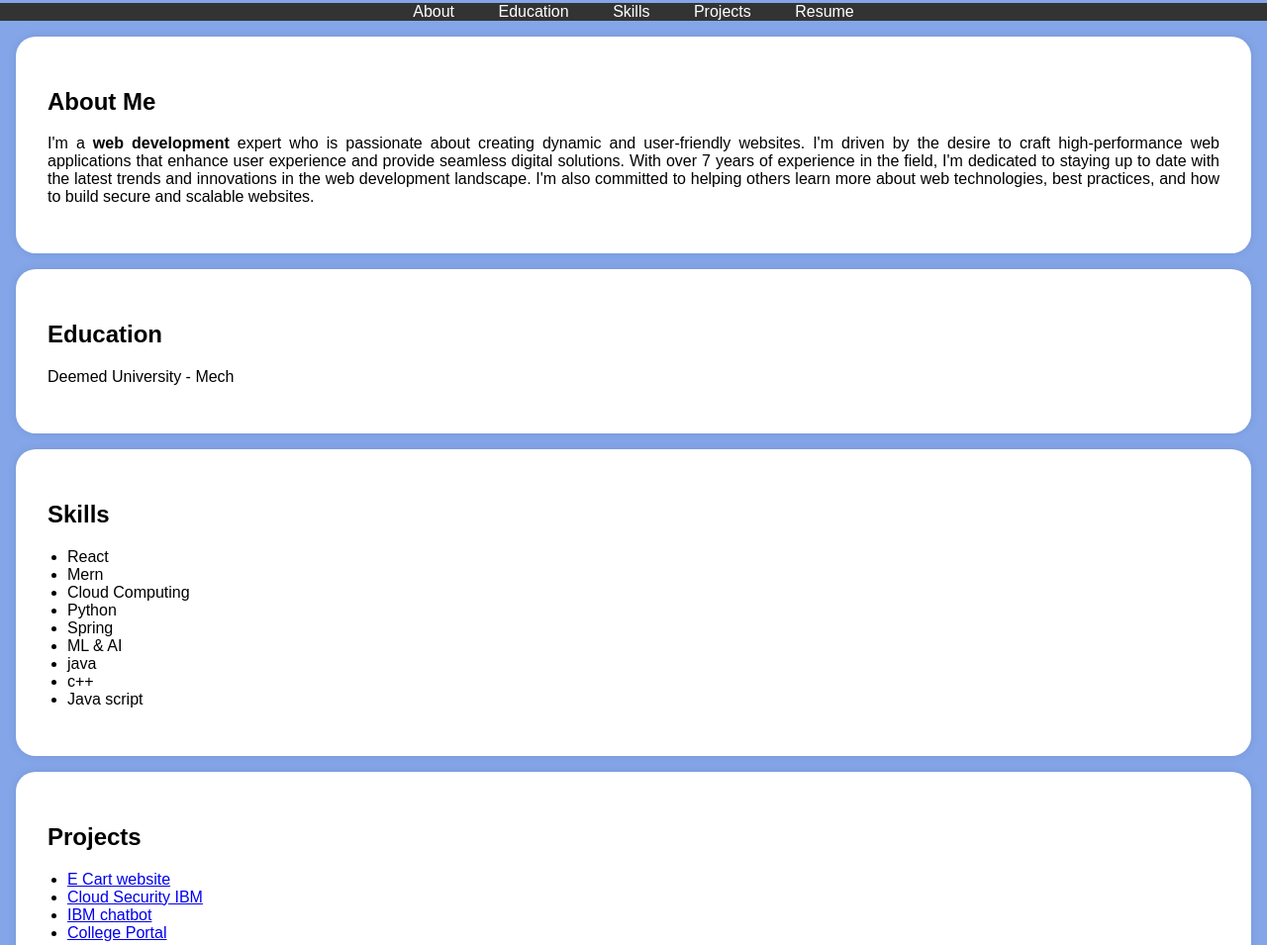
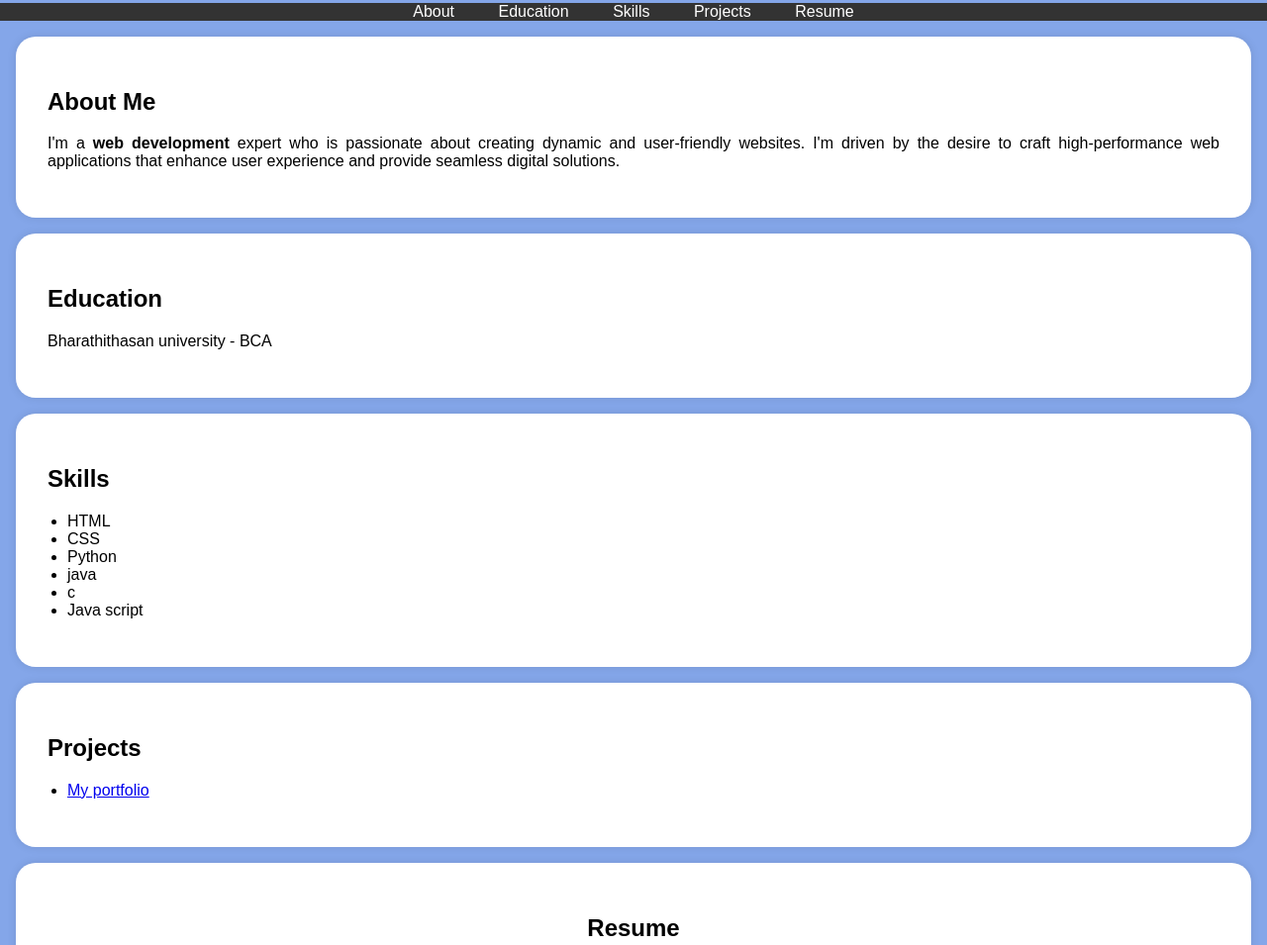
Before and after one commit to asbdu26223052620500112017/Digital-portfolio-, a plain HTML site: page index.html in a window 1280 px wide. Shown: the part 210-1165 px from the top of the page at 99% size. Drawn offline with Linux system fonts and the light colour scheme.

Commit message:
Update index.html

```diff
--- a/index.html
+++ b/index.html
@@ -117,10 +117,7 @@
             <h2>About Me</h2>
             <p>I'm a <b>web development</b> expert who is passionate about creating dynamic and user-friendly websites.
                 I'm driven by the desire to craft high-performance web applications that enhance user experience and provide
-                 seamless digital solutions. With over 7 years of experience in the field, I'm dedicated to staying up to date
-                 with the latest trends and innovations in the
-                 web development landscape. I'm also committed to helping others learn more about web technologies,
-                 best practices, and how to build secure and scalable websites.</p>
+                 seamless digital solutions. </p>
 
         </div>
     </section>
@@ -128,7 +125,7 @@
     <section id="education">
         <div class="section-content">
             <h2>Education</h2>
-            <p>Deemed University  - Mech</p>
+            <p>Bharathithasan university - BCA</p>
 
 
         </div>
@@ -138,14 +135,14 @@
         <div class="section-content">
             <h2>Skills</h2>
             <ul>
-                <li>React</li>
-                <li>Mern</li>
-                <li>Cloud Computing</li>
+
+                <li>HTML</li>
+                <li>CSS</li>
                 <li>Python</li>
-                <li>Spring</li>
-                <li>ML & AI</li>
+
+
                 <li>java</li>
-                <li>c++</li>
+                <li>c</li>
                 <li>Java script</li>
             </ul>
         </div>
@@ -155,10 +152,10 @@
         <div class="section-content">
             <h2>Projects</h2>
             <ul>
-                <li><a href="#">E Cart website</a></li>
-                <li><a href="#">Cloud Security IBM</a></li>
-                <li><a href="#">IBM chatbot</a></li>
-                <li><a href="#">College Portal</a></li>
+                <li><a href="#">My portfolio</a></li>
+
+
+
                 <!-- Add more project links here -->
             </ul>
         </div>
```
